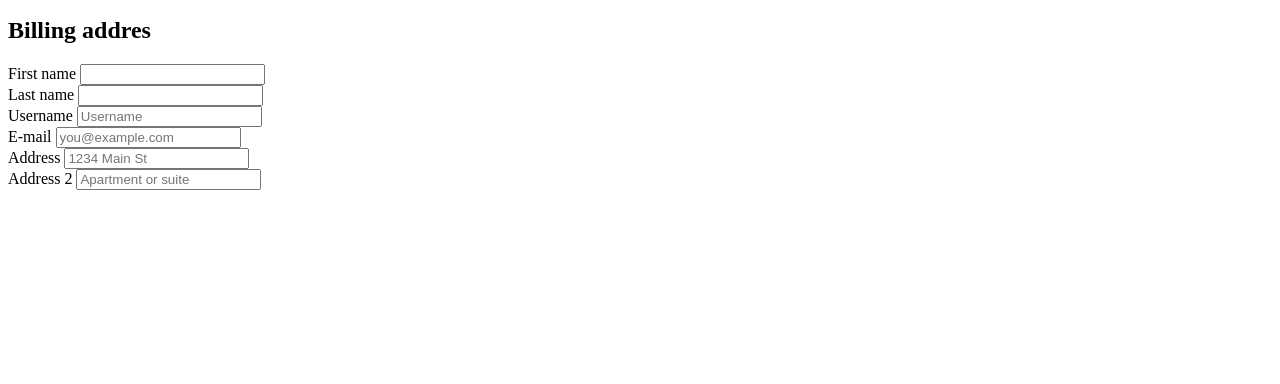
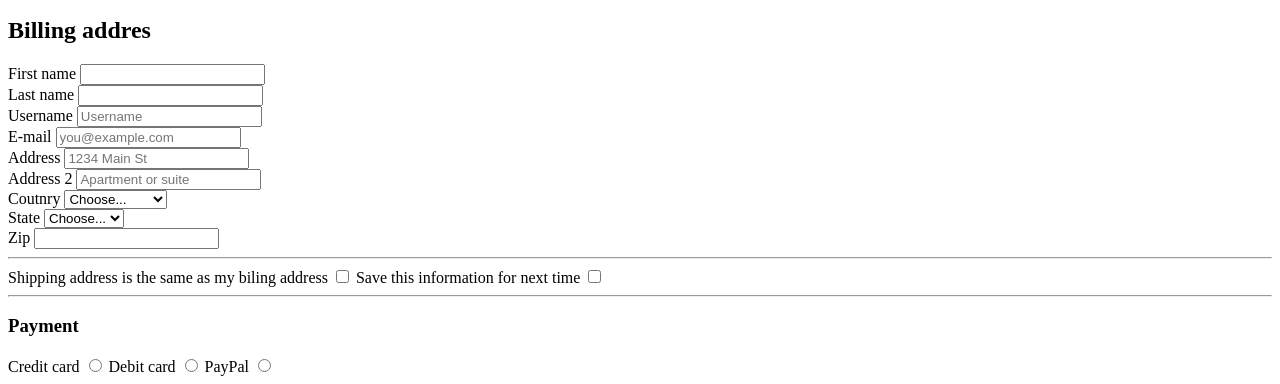
Before and after one commit to KubatovaTatyna/checkout-copy, a plain HTML site: page index.html in a window 1280 px wide. Shown: the part 521-905 px from the top of the page. Before the commit the page ends 800 px from the top, so only its background shows below. Drawn offline with Linux system fonts and the light colour scheme.

Commit message:
Added select form

```diff
--- a/index.html
+++ b/index.html
@@ -14,7 +14,7 @@
         <p>Below is an example form built entirely with Bootstrap's form controls.Each required form group has a validation state that can be triggered by attempting to submit the form without completing it</p>
     </header>
     <main>
-        <form>
+        <form action="./index.html">
             <h2>Billing addres</h2>
             <div class="first-form">
                 <div class="firstName">
@@ -41,7 +41,41 @@
                     <label for="address-2">Address 2</label>
                     <input type="text" name="address-2" id="address-2" placeholder="Apartment or suite">
                 </div>
-
+                <div>
+                    <label for="country">Coutnry</label>
+                    <select name="country" id="country">
+                        <option value="Choose">Choose...</option>
+                        <option value="usa">United States</option>
+                    </select>
+                </div>
+                <div>
+                    <label for="state">State</label>
+                    <select name="state" id="state">
+                        <option value="choose">Choose...</option>
+                        <option value="california">California</option>
+                    </select>
+                </div>
+                <div>
+                    <label for="zip">Zip</label>
+                    <input type="text" name="zip" id="zip">
+                </div>
+                <hr>
+                <div>
+                    <label for="checkbox-1">Shipping address is the same as my biling address</label>
+                    <input type="checkbox" name="checkbox-1" id="checkbox-1">
+                    <label for="checkbox-2">Save this information for next time</label>
+                    <input type="checkbox" name="checkbox-2" id="checkbox-2">
+                </div>
+                <hr>
+                <div>
+                    <h3>Payment</h3>
+                    <label for="credit-card">Credit card</label>
+                    <input type="radio" name="credit-card" id="credit-card">
+                    <label for="debit-card">Debit card</label>
+                    <input type="radio" name="debit-card" id="debit-card">
+                    <label for="paypal">PayPal</label>
+                    <input type="radio" name="paypal" id="paypal">
+                </div>
             </div>
             <div class="second-form"></div>
         </form>
```
